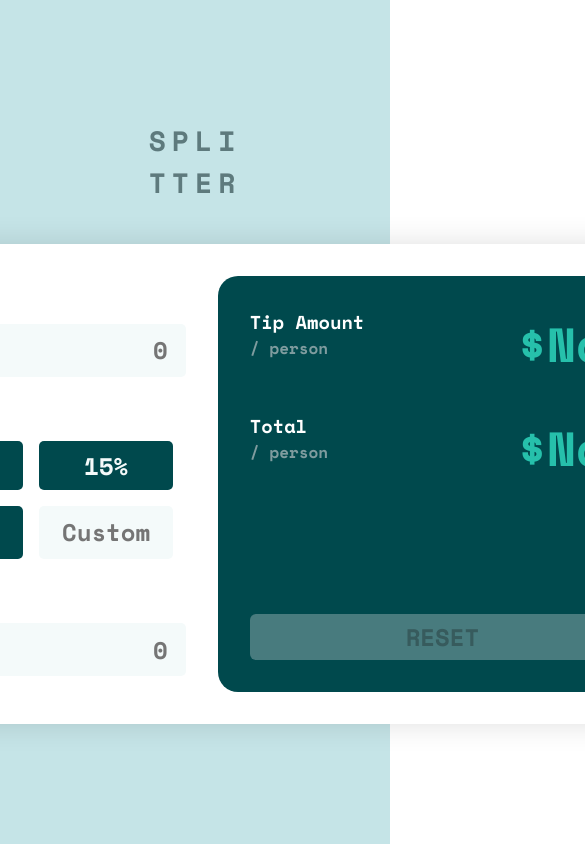
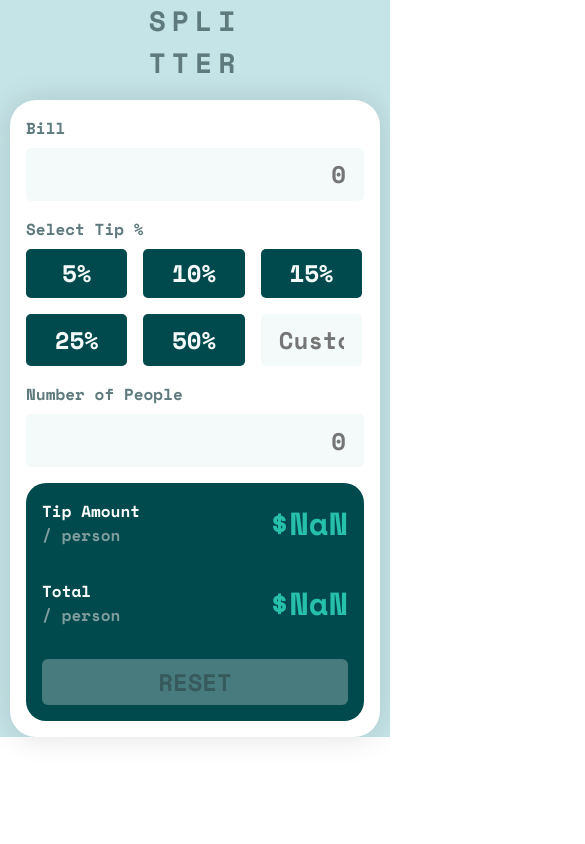
Before and after one commit to 0xjoshva/tip-calculator-app, a Vue app: page / in a window 390 px wide. Shown: the top 844 px of the page, 585 px wide, since content can reach past the window. Built offline with nearby package versions, Linux system fonts and the light colour scheme.

Commit message:
minor responsiveness

```diff
--- a/src/views/HomeView.vue
+++ b/src/views/HomeView.vue
@@ -295,4 +295,50 @@ h1 {
 .custom{
   cursor: text;
 }
+
+@media only screen and (max-width: 1200px){
+    /*Tablets [601px -> 1200px]*/
+}
+@media only screen and (max-width: 600px){
+	/*Big smartphones [426px -> 600px]*/
+  section{
+    height: fit-content;
+    padding-right: 2rem;
+    padding-left: 2rem;
+    row-gap: 1rem;
+  }
+  .container{
+    display: flex;
+    flex-direction: column;
+    height: fit-content;
+    min-width: fit-content;
+    width: fit-content;
+    padding: 1rem;
+  }
+  .right{
+    width: fit-content;
+    padding: 1rem;
+  }
+  .left{
+    width: fit-content;
+    padding-top: 0;
+    row-gap: 1rem;
+  }
+  .left label{
+
+  }
+  .totals h3{
+font-size: 1rem;
+white-space: nowrap;
+  }
+  .totals span{
+
+  }
+  #totalinputs{
+    font-size: 2rem;
+  }
+}
+@media only screen and (max-width: 425px){
+	/*Small smartphones [325px -> 425px]*/
+}
 </style>
```
